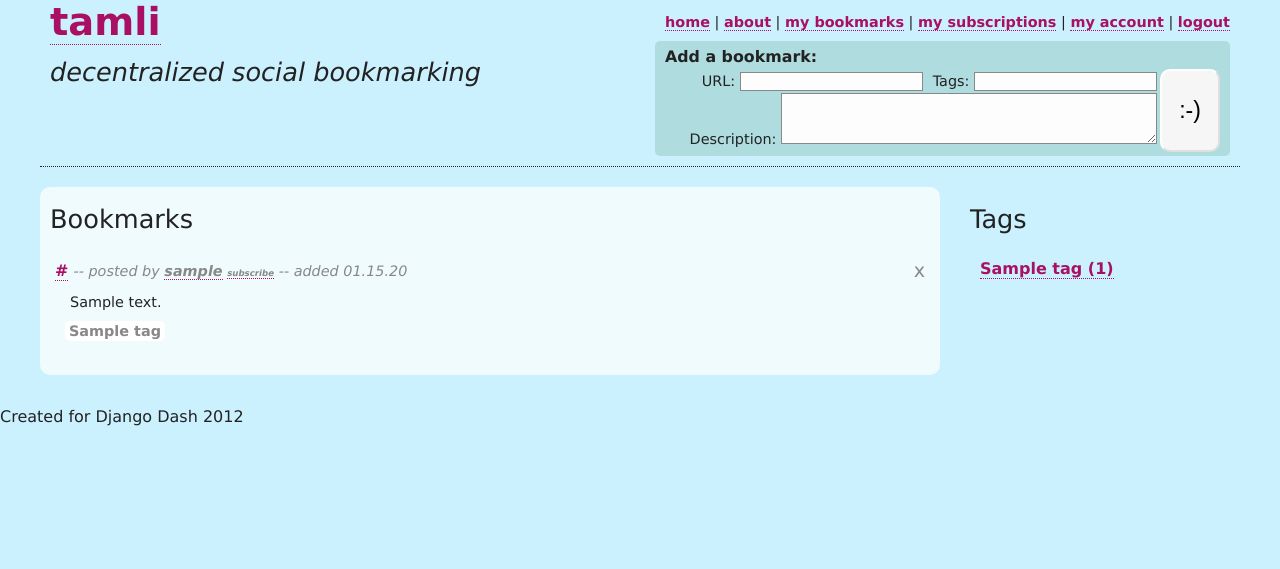
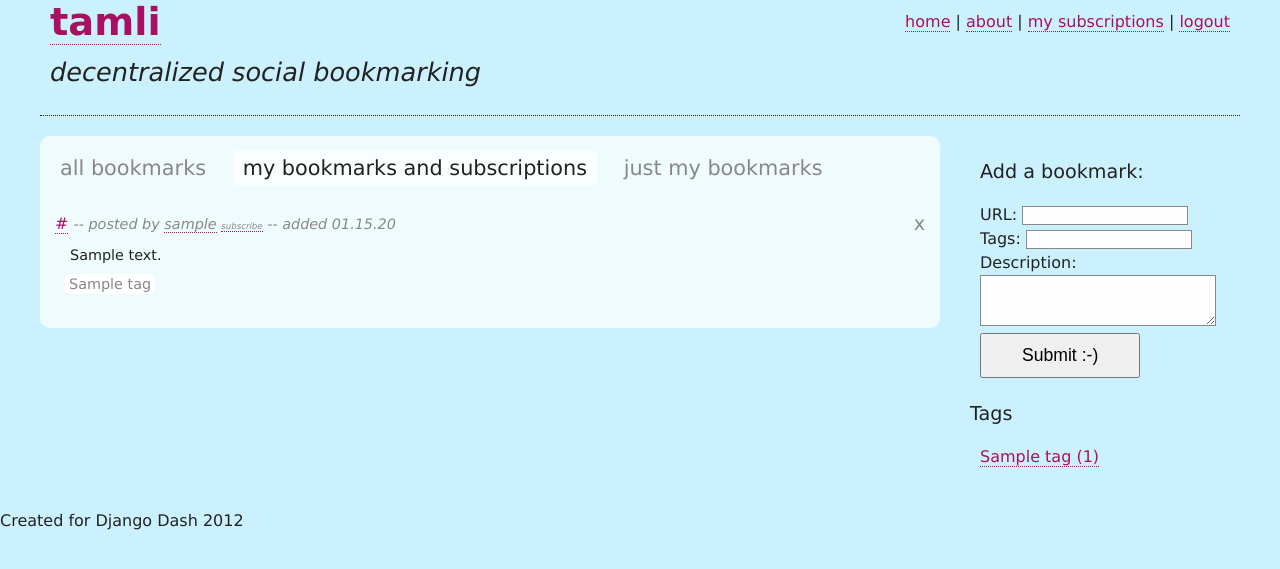
Before and after one commit to aldeka/gentlerobots, a Django app: page / in a window 1280 px wide. Shown: the top 569 px of the page. Run offline with Django 3.2, Linux system fonts and the light colour scheme; a user stored in the database is signed in; tables that the repository leaves empty hold one stand-in row (values such as "Sample post"); style sheets or scripts are compiled from the project's sources; some libraries are stand-ins or nearby versions.

Commit message:
cleaned out some stuff

```diff
--- a/decent/bmarks/forms.py
+++ b/decent/bmarks/forms.py
@@ -2,6 +2,6 @@ from django import forms
 from bmarks.models import Bookmark
 
 class BookmarkForm(forms.Form):
+    url = forms.URLField(label="URL")
     tags = forms.CharField(required=False)
-    url = forms.URLField(label="URL")
     description = forms.CharField(widget=forms.Textarea(attrs={'rows': 3}), required=False)
--- a/decent/bmarks/templates/base.html
+++ b/decent/bmarks/templates/base.html
@@ -49,23 +49,11 @@
             <div id="nav">
                 <a href="{% url home %}">home</a> | <a href="{% url about %}">about</a> |
                 {% if user.is_authenticated %}
-                <a href="{% url bmark_list_mine %}">my bookmarks</a> | <a href="{% url subscribe_page %}">my subscriptions</a> | <a>my account</a> | <a href="{% url logout %}">logout</a>
+                <a href="{% url subscribe_page %}">my subscriptions</a> | <a href="{% url logout %}">logout</a>
                 {% else %}
-                <a href="{% url bmark_list_all %}">bookmarks</a> | <a href="{% url login %}">login / signup</a>
+                <a href="{% url login %}">login / signup</a>
                 {% endif %}
             </div>
-            {% if user.is_authenticated %}
-            <div id="add-new-bookmark">
-                {% if form %}
-                    <form method="POST">
-                    {% csrf_token %}
-                    <input type="submit" value=":-)" class="button" id="big-submit-button"/>
-                    <h4>Add a bookmark:</h4>
-                    {{ form.as_p }}
-                    </form>
-                {% endif %}
-            </div>
-            {% endif %}
             <h1><a href="{% url home %}" title="there are many like it, [but this one is mine]">tamli</a></h1>
             <h2>decentralized social bookmarking</h2>
         </div>
--- a/decent/bmarks/templates/listing.html
+++ b/decent/bmarks/templates/listing.html
@@ -1,8 +1,14 @@
 {% extends 'two_column.html' %}
 
 {% block main %}
+    <ul id="bookmark-nav">
+        <li><a href="{% url bmark_list_modal 'all' %}" {% if mode == "all" %}class="active"{% endif %} >all bookmarks</a></li>
+        {% if user.is_authenticated %}
+        <li><a href="{% url bmark_list_modal 'subs' %}" {% if mode == "subs" %}class="active"{% endif %}>my bookmarks and subscriptions</a></li>
+        <li><a href="{% url bmark_list_modal 'mine' %}" {% if mode == "mine" %}class="active"{% endif %}>just my bookmarks</a></li>
+        {% endif %}
+    </ul>
     {% if bookmarks %}
-    <h3>{% if mine %}My {% elif all %}All {% endif %}Bookmarks</h3>
     <ul class="bookmark-list">
     {% for bookmark in bookmarks %}
         <li id="bookmark-{{ bookmark.id }}" class="bookmark">
--- a/decent/bmarks/templates/two_column.html
+++ b/decent/bmarks/templates/two_column.html
@@ -4,6 +4,16 @@
 
     <div id="sidebar">
         {% block sidebar %}
+            {% if user.is_authenticated and form %}
+            <div id="add-new-bookmark-widget" class="widget">
+                <h3>Add a bookmark:</h3>
+                    <form method="POST">
+                    {% csrf_token %}
+                    {{ form.as_p }}
+                    <input type="submit" value="Submit :-)" id="big-submit-button"/>
+                    </form>
+            </div>
+            {% endif %}
             <div class="widget" id="tag-widget">
                 <h3>Tags</h3>
                 <ul>
--- a/decent/bmarks/views/crud.py
+++ b/decent/bmarks/views/crud.py
@@ -8,9 +8,8 @@ from bmarks.models import Bookmark, Tag, Human, Address, Subscriber, Subscriptio
 from bmarks.forms import BookmarkForm
 import datetime
 
-def bmark_list(request, username=None, tag=None, show_all=False):
+def bmark_list(request, username=None, tag=None, mode=None):
     if request.method == 'POST':
-        print request.POST
         form = BookmarkForm(request.POST)
         if form.is_valid():
             url = form.cleaned_data['url']
@@ -36,14 +35,21 @@ def bmark_list(request, username=None, tag=None, show_all=False):
         else:
             print form
         return redirect('home')
-    else:
+    elif request.method == 'GET':
         # default behavior: show all bookmarks
         bookmarks = Bookmark.objects.all()
         form = BookmarkForm()
         human = None
-        mine = False
+
         if request.user.is_authenticated():
             human = Human.objects.get(username=request.user.username)
+            if not mode:
+                mode = "subs"
+        else:
+            if mode=="mine" or mode=="subs":
+                redirect('home')
+            else:
+                mode="all"
 
         # get all for a given username
         if username:
@@ -57,30 +63,23 @@ def bmark_list(request, username=None, tag=None, show_all=False):
             bookmarks = bookmarks.filter(tags=tag)
 
         # show my bookmarks plus those of my subscriptions
-        elif request.user.is_authenticated() and not show_all:
+        elif mode=='subs':
             subscriptions = Subscription.objects.filter(the_person_listening=human)
             bookmarks = bookmarks.filter(owner=human.address)
             for subscription in subscriptions:
                 bookmarks = bookmarks.filter(owner=subscription) | bookmarks
+        # show just my bookmarks
+        elif mode=='mine':
+            bookmarks = bookmarks.filter(owner=human.address)
 
         context = {
             'bookmarks': bookmarks.order_by('-time'),
             'tags': Tag.objects.all(),
             'human': human,
             'form': form,
-            'mine': mine,
-            'all': show_all,
+            'mode': mode,
         }
         return render(request, 'listing.html', context)
-
-def bmark_list_all(request):
-    return bmark_list(request, None, None, True)
-
-def bmark_list_mine(request):
-    if request.user.is_authenticated():
-        return bmark_list(request, request.user.username)
-    else:
-        return redirect('home')
 
 def login(request):
     if request.method == 'POST':
--- a/decent/decent/urls.py
+++ b/decent/decent/urls.py
@@ -15,8 +15,6 @@ urlpatterns = patterns('',
 
     url(r'^$', 'bmarks.views.crud.bmark_list', name='home'),  # shows my + subscriptions if logged in, all on this install if logged out
     url(r'^about/$', 'django.views.generic.simple.direct_to_template', {'template': 'about.html',}, name='about'),
-    url(r'^me/$', 'bmarks.views.crud.bmark_list_mine', name='bmark_list_mine'),
-    url(r'^all/$', 'bmarks.views.crud.bmark_list_all', name='bmark_list_all'),
     url(r'^human/(?P<username>'+alphanum_plus+')/$', 'bmarks.views.crud.bmark_list', name='bmark_list_by_user'),
     url(r'^tag/(?P<tag>'+alphanum_plus+')/$', 'bmarks.views.crud.bmark_list', name='bmark_list_by_tag'),
     url(r'^subscriptions/$', 'bmarks.views.crud.add_subscription', name='subscribe_page'),
@@ -24,6 +22,7 @@ urlpatterns = patterns('',
     url(r'^new/$', 'bmarks.views.crud.new_bookmark', name='new_bookmark'),  # typically not called via own template
     # url(r'^edit/(?P<bmark_id>\d+)/$', 'bmarks.views.crud.edit_bookmark', name='edit_bookmark'), ** hold off until other things work
     url(r'^delete/$', 'bmarks.views.crud.delete_bookmark', name='delete_bookmark'),  # not a separate template
+    url(r'^(?P<mode>\w+)/$', 'bmarks.views.crud.bmark_list', name='bmark_list_modal'),
 
     # Login/sign up
 
--- a/decent/static/less/base.less
+++ b/decent/static/less/base.less
@@ -29,7 +29,6 @@ body {
 
     a {
         color: @link-color;
-        font-weight: bold;
         text-decoration: none;
         border-bottom: 1pt dotted @link-color;
     }
@@ -49,7 +48,7 @@ body {
     }
 
     h3 {
-        font-size: 1.6em;
+        font-size: 1.2em;
         margin-top: 0;
     }
 
@@ -80,7 +79,7 @@ body {
         border-right: @button-border-dark;
     }
 
-    input, textarea {
+    p input, p textarea {
         border: 1pt solid @grey;
         background: @lightest-grey;
     }
@@ -92,6 +91,36 @@ body {
 
     form .helptext {
         display: none;
+    }
+
+    #bookmark-nav {
+        margin: 0 0 30px 0;
+        padding: 0;
+        font-size: 1.3em;
+
+        li {
+            padding: 0 10px 0 0;
+            display: inline;
+            a {
+                color: @grey;
+                padding: 5px 10px;
+                border: none;
+
+                &.active {
+                    color: @dark-grey;
+                }
+
+                &:hover {
+                    color: black;
+                    background: @trans;
+                }
+
+                &.active {
+                    background: @trans-white;
+                }
+
+            }
+        }
     }
 
     .bookmark-list {
@@ -158,39 +187,9 @@ body {
     padding: 0 10px 10px;
     border-bottom: 1pt dotted @dark-grey;
     margin-bottom: 20px;
-    height: 146px;
 
-    #nav, #add-new-bookmark {
+    #nav {
         float: right;
-        font-size: .9em;
-    }
-
-    #add-new-bookmark {
-        margin-top: 7px;
-        clear: right;
-        max-width: 555px;
-        padding: 4px 10px;
-        background: @blue;
-        .rounded(5px);
-
-        h4 {
-        }
-
-        p {
-            float: right;
-            margin: 0 0 0 10px;
-
-            textarea {
-                width: 370px;
-            }
-        }
-
-        #big-submit-button {
-            width: 60px;
-            height: 83px;
-            margin: 24px 0 0 3px;
-            float: right;
-        }
     }
 }
 
@@ -198,6 +197,33 @@ body {
     width: 260px;
     float: right;
     padding: 20px 10px;
+
+    .widget {
+        margin-bottom: 20px;
+    }
+
+    #add-new-bookmark-widget {
+        max-width: 555px;
+        padding: 4px 10px;
+        .rounded(5px);
+
+        p {
+            margin: 0;
+
+            input {
+                width: 160px;
+            }
+
+            textarea {
+                width: 230px;
+            }
+        }
+
+        #big-submit-button {
+            padding: 10px 40px;
+            font-size: 1.1em;
+        }
+    }
 }
 
 #main {
@@ -231,4 +257,6 @@ body {
 
 #footer {
     margin-top: 30px;
+    clear: both;
+    width: 100%;
 }
```
